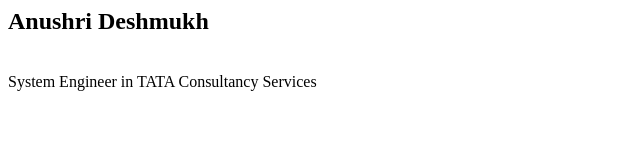
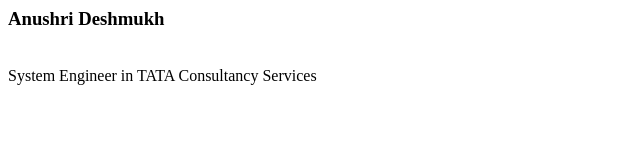
Before and after one commit to Anushrideshmukh/Anushrideshmukh.github.io, a plain HTML site: page index.html in a window 1280 px wide. Shown: the whole page, without its empty margins (0-640 px from the left). Drawn offline with Linux system fonts and the light colour scheme.

Commit message:
Update index.html

```diff
--- a/index.html
+++ b/index.html
@@ -4,8 +4,8 @@
 </head>
 <body>
 <table>
-<h2 color="pink">Anushri Deshmukh</h2>
-<br><tr>System Engineer in TATA Consultancy Services</tr>
-</table>
+<h3>Anushri Deshmukh</h3>
+<br><tr>System Engineer in TATA Consultancy Services</tr
+ </table>
 </body>
 </html>
```
